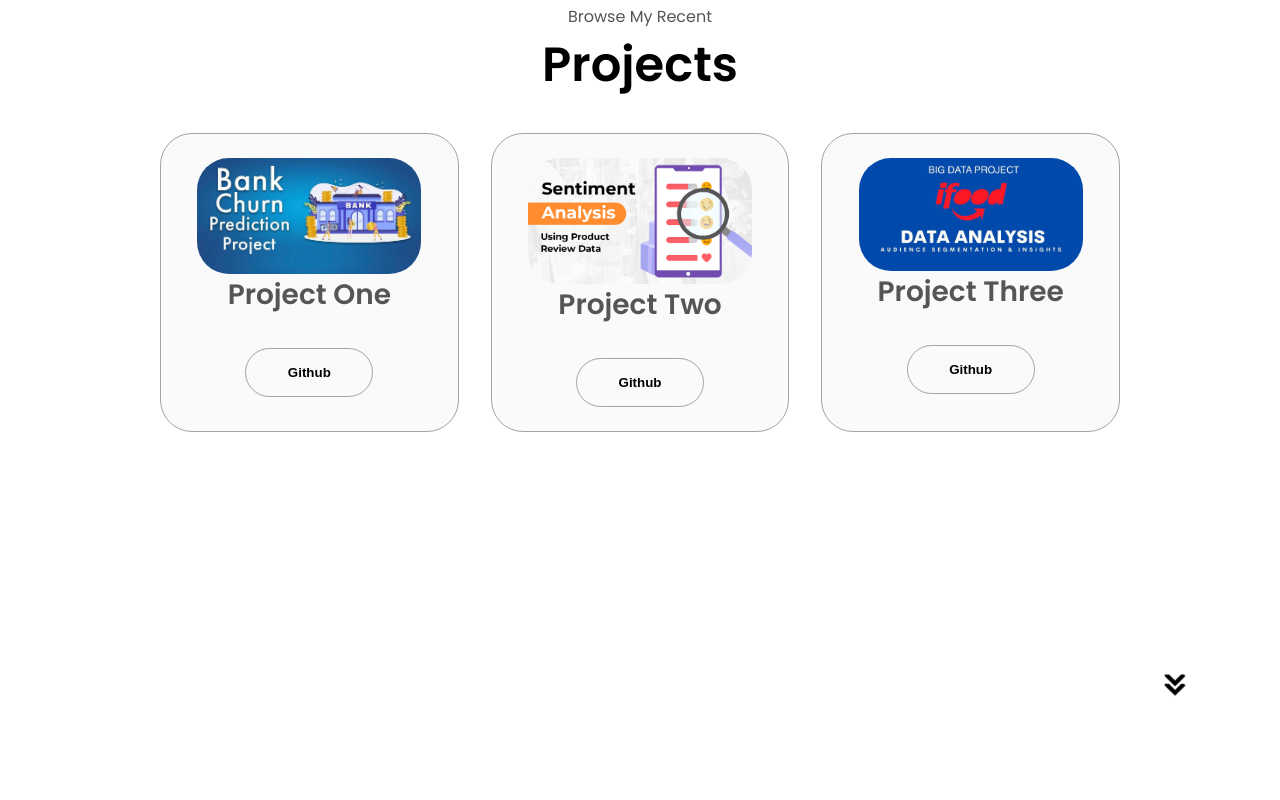
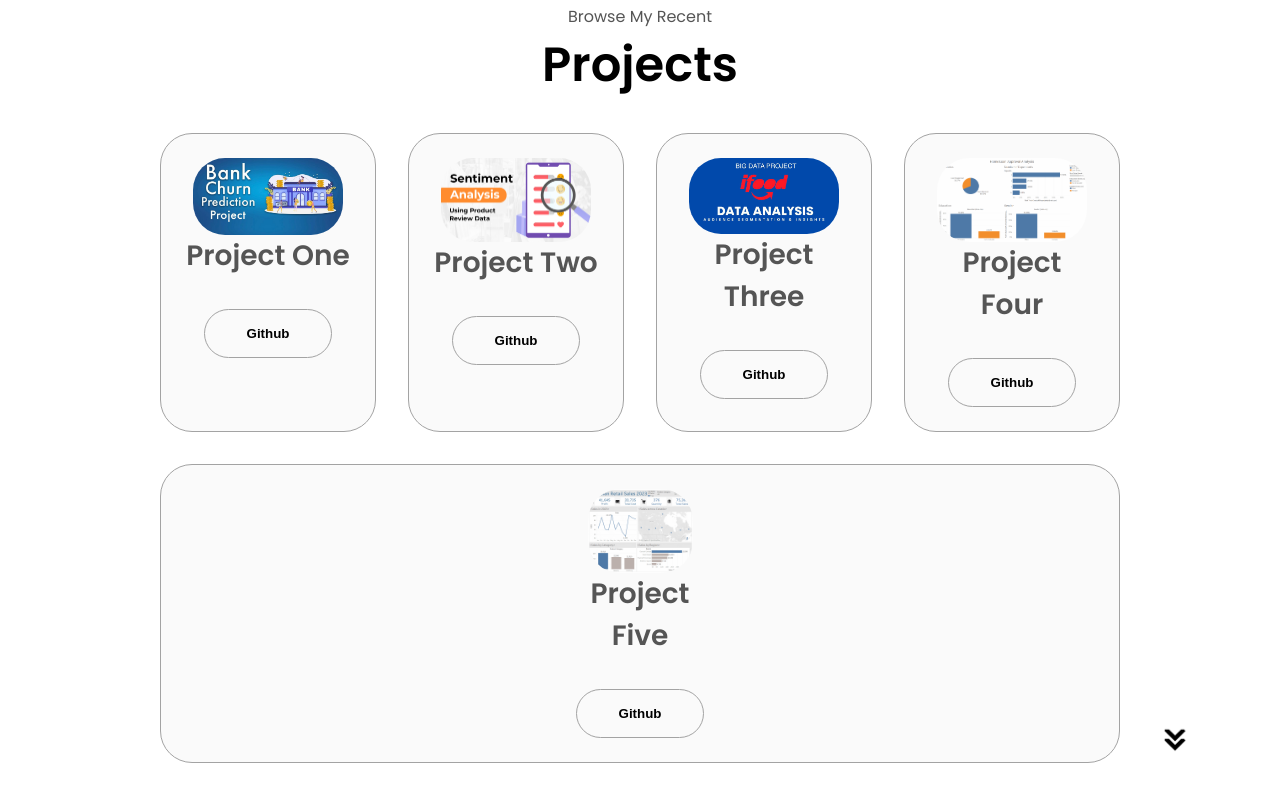
Before and after one commit to HazelDing/Hazel-Portfolio, a plain HTML site: page index.html in a window 1280 px wide. Shown: the part 2460-3260 px from the top of the page. Drawn offline with Linux system fonts and the light colour scheme.

Commit message:
finished Portfolio

```diff
--- a/index.html
+++ b/index.html
@@ -47,7 +47,7 @@
             <div class="btn-container">
               <button
                 class="btn btn-color-2"
-                onclick="window.open('./assets/Hui Ding Resume.pdf')"
+                onclick="window.open('./assets/Hui Ding Resumec:\Users\hazel\Downloads\Home Loan.gif.pdf')"
                 >
                 Download CV
               </button>
@@ -335,7 +335,42 @@
                     />
                         Github
                     </button>
-
+                </div>
+            </div>
+            <div class="details-container color-container">
+                <div class="article-container">
+                    <img
+                    src="./assets/Home Loan.gif"
+                    alt="Project 4"
+                    class="project-img"
+                    />
+                </div>
+                <h2 class="experience-sub-title project title">Project Four</h2>
+                <div class="btn-container">
+                    <button
+                    class="btn btn-color-2 project-btn"
+                    onclick="location.href='https://github.com/HazelDing/ProjectFourRepository'"
+                    />
+                        Github
+                    </button>
+                </div>
+            </div>
+            <div class="details-container color-container">
+                <div class="article-container">
+                    <img
+                    src="./assets/Canadian Sales 2023.gif"
+                    alt="Project 5"
+                    class="project-img smaller-img"
+                    />
+                </div>
+                <h2 class="experience-sub-title project title">Project<br>Five</h2>
+                <div class="btn-container">
+                    <button
+                    class="btn btn-color-2 project-btn"
+                    onclick="location.href='https://github.com/HazelDing/ProjectFiveRepository'"
+                    />
+                        Github
+                    </button>
                 </div>
             </div>
         </div>
--- a/style.css
+++ b/style.css
@@ -397,6 +397,11 @@ h3 {
     border-color: rgb(163, 163, 163);
 }
 
+.smaller-img {
+    max-width: 105px; /* Set the maximum width */
+    height: auto; /* Maintain the aspect ratio */
+}
+
 /* CONTACT */
 
 #contact {
```
Also changed, not shown: assets/Canadian Sales 2023.gif (added), assets/Home Loan.gif (added).
